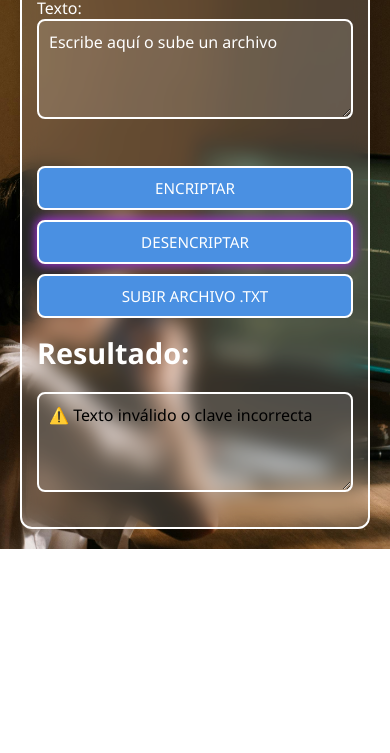
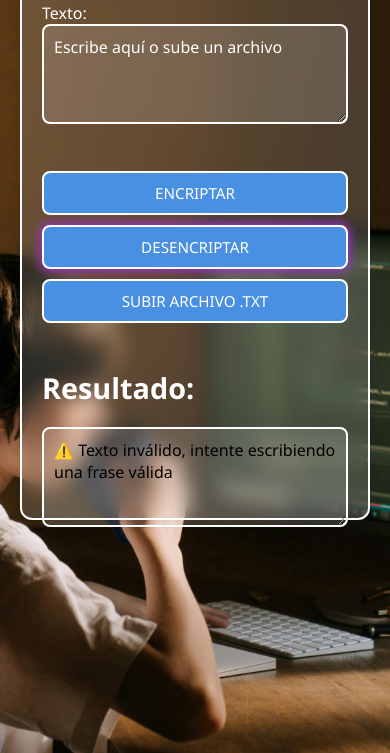
Before and after one commit to Samir-Geronimo-Zeta-Benites/AES-encrypt---decipher, a plain HTML site: page web/index.html in a window 390 px wide. Both pictures are taken after a click on the button "DESENCRIPTAR". Shown: the part 91-844 px from the top of the page. Drawn offline with nearby package versions, Linux system fonts and the light colour scheme.

Commit message:
Add files via upload

```diff
--- a/web/aes.js
+++ b/web/aes.js
@@ -11,9 +11,9 @@ function desencriptar() {
     try {
         const bytes = CryptoJS.AES.decrypt(texto, clave);
         const resultado = bytes.toString(CryptoJS.enc.Utf8);
-        document.getElementById("resultado").value = resultado || "⚠️ Texto inválido o clave incorrecta";
+        document.getElementById("resultado").value = resultado || "⚠️ Texto inválido, intente escribiendo una frase válida";
     } catch (e) {
-        document.getElementById("resultado").value = "⚠️ Error al desencriptar";
+        document.getElementById("resultado").value = "⚠️ Error al desencriptar, con una fráse común";
     }
 }
 //archivo.txt
--- a/web/style.css
+++ b/web/style.css
@@ -6,6 +6,7 @@
 }
 
 body {
+  min-height: 100vh;
   background-image: url(/security.jpg);
   background-position: center;
   background-size: cover;
@@ -21,6 +22,7 @@ label{
 }
 
 .container {
+  height: 80vh;
   background: rgba(255,255, 255, 0.15);
   backdrop-filter: blur(10px);
   -webkit-backdrop-filter: blur(10px);
@@ -99,8 +101,13 @@ button:hover {
 
 /* Responsive */
 @media (max-width: 600px) {
+  body{
+    height: 100vh;
+    background-size: cover;
+  }
   .container {
-    padding: 15px;
+    height: 70vh;
+    padding: 20px;
   }
 
   textarea {
@@ -110,6 +117,9 @@ button:hover {
   h1 {
     font-size: 1.4em;
   }
+  h2{
+    padding-top: 30px;
+  }
 
   button {
     font-size: 0.95em;
```
